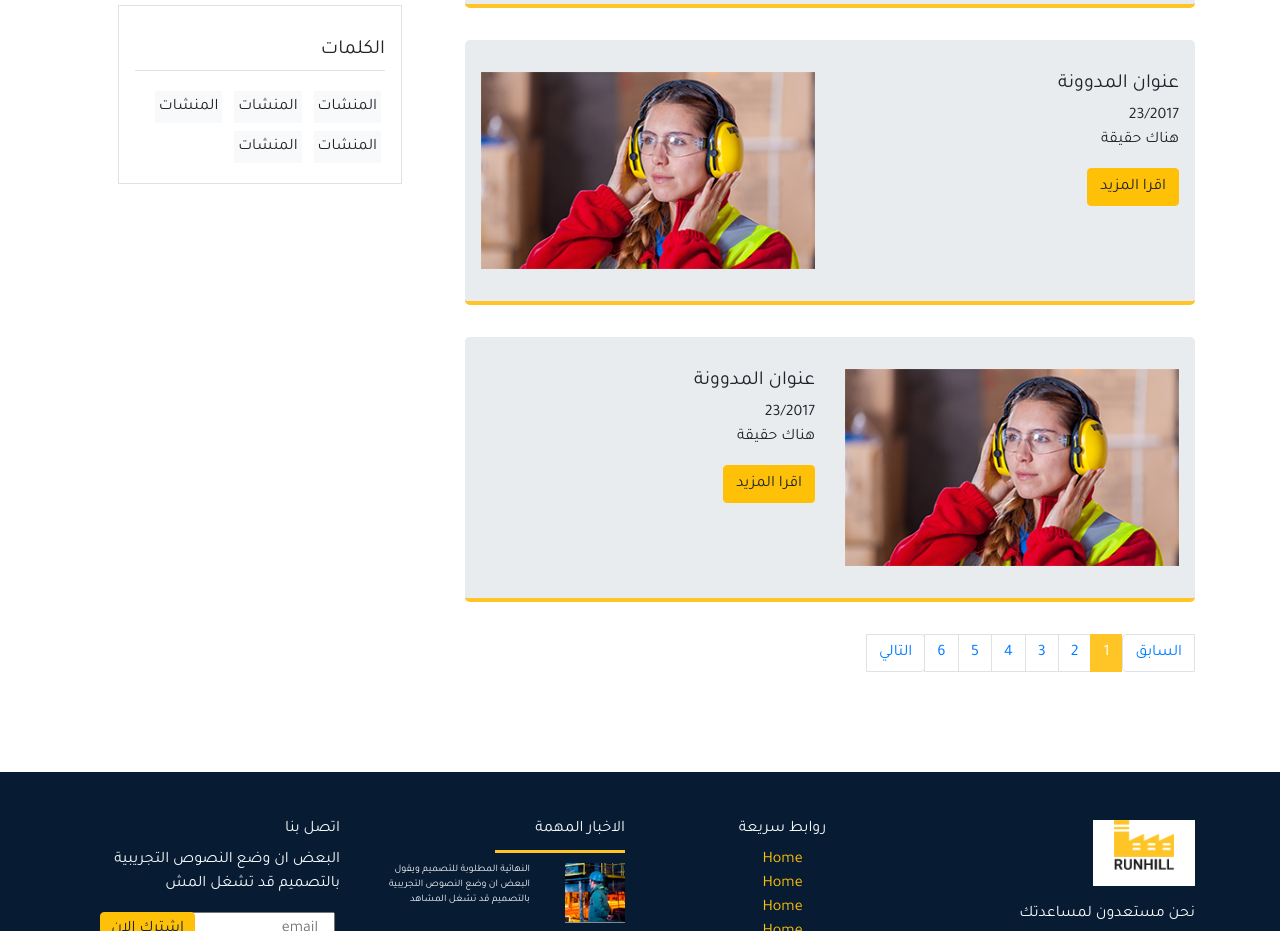
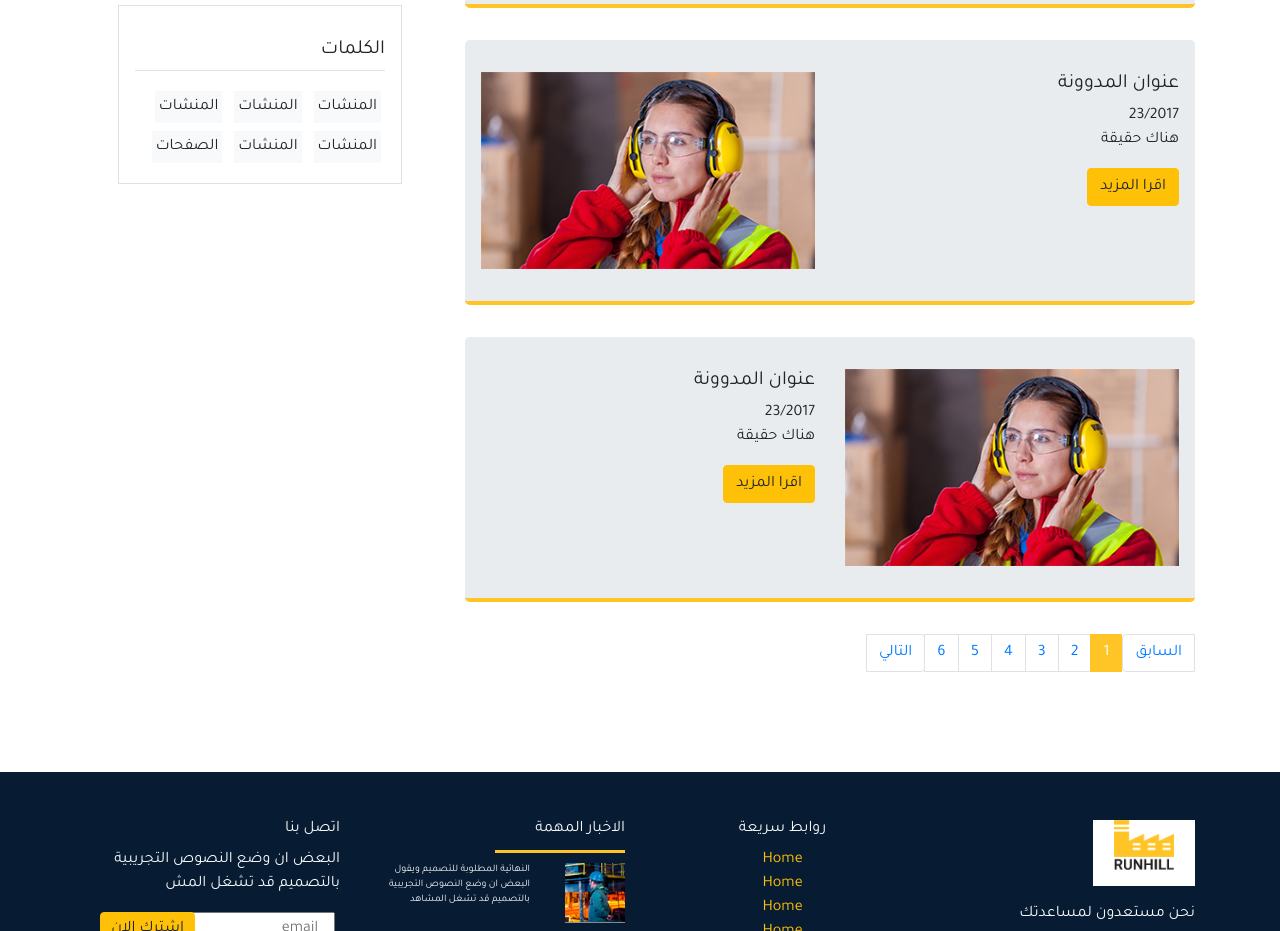
Before and after one commit to raneemsa23/arabic-template, a plain HTML site: page blog.html in a window 1280 px wide. Shown: the part 820-1751 px from the top of the page. Drawn offline with Linux system fonts and the light colour scheme; a web font is replaced by a local one.

Commit message:
add li in blog page

```diff
--- a/blog.html
+++ b/blog.html
@@ -246,6 +246,7 @@
                 <h5 class=" my-3 border-bottom pb-2 "> الكلمات</h5>
                 <ul class="list-unstyled">
                     <li class="d-inline-block bg-light p-1 m-1">المنشات</li> <li class="d-inline-block bg-light p-1 m-1">المنشات</li> <li class="d-inline-block bg-light p-1 m-1">المنشات</li> <li class="d-inline-block bg-light p-1 m-1">المنشات</li> <li class="d-inline-block bg-light p-1 m-1">المنشات</li>
+                    <li class="d-inline-block bg-light p-1 m-1">الصفحات</li>
                 </ul>
 
             </div>
```
